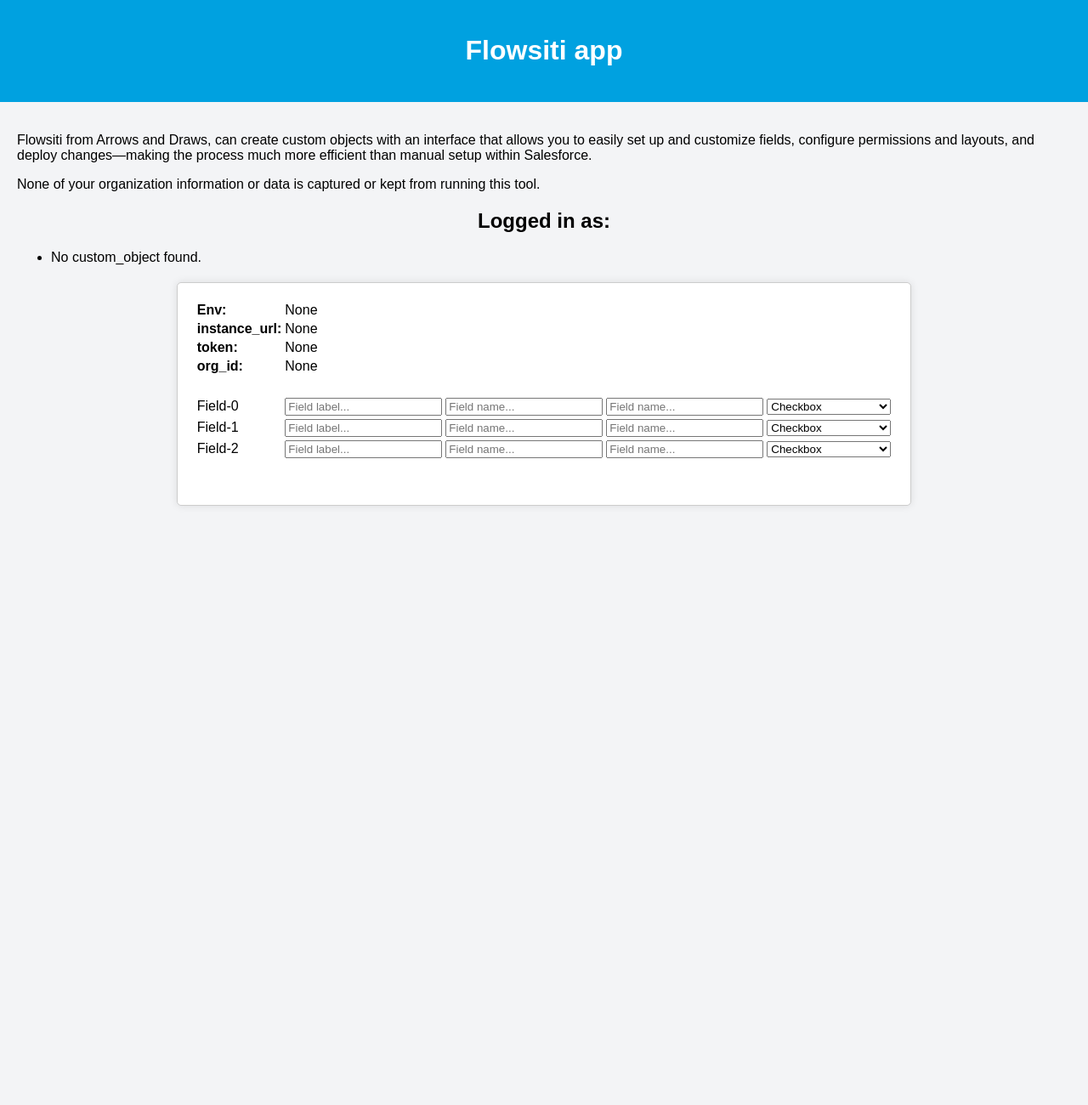
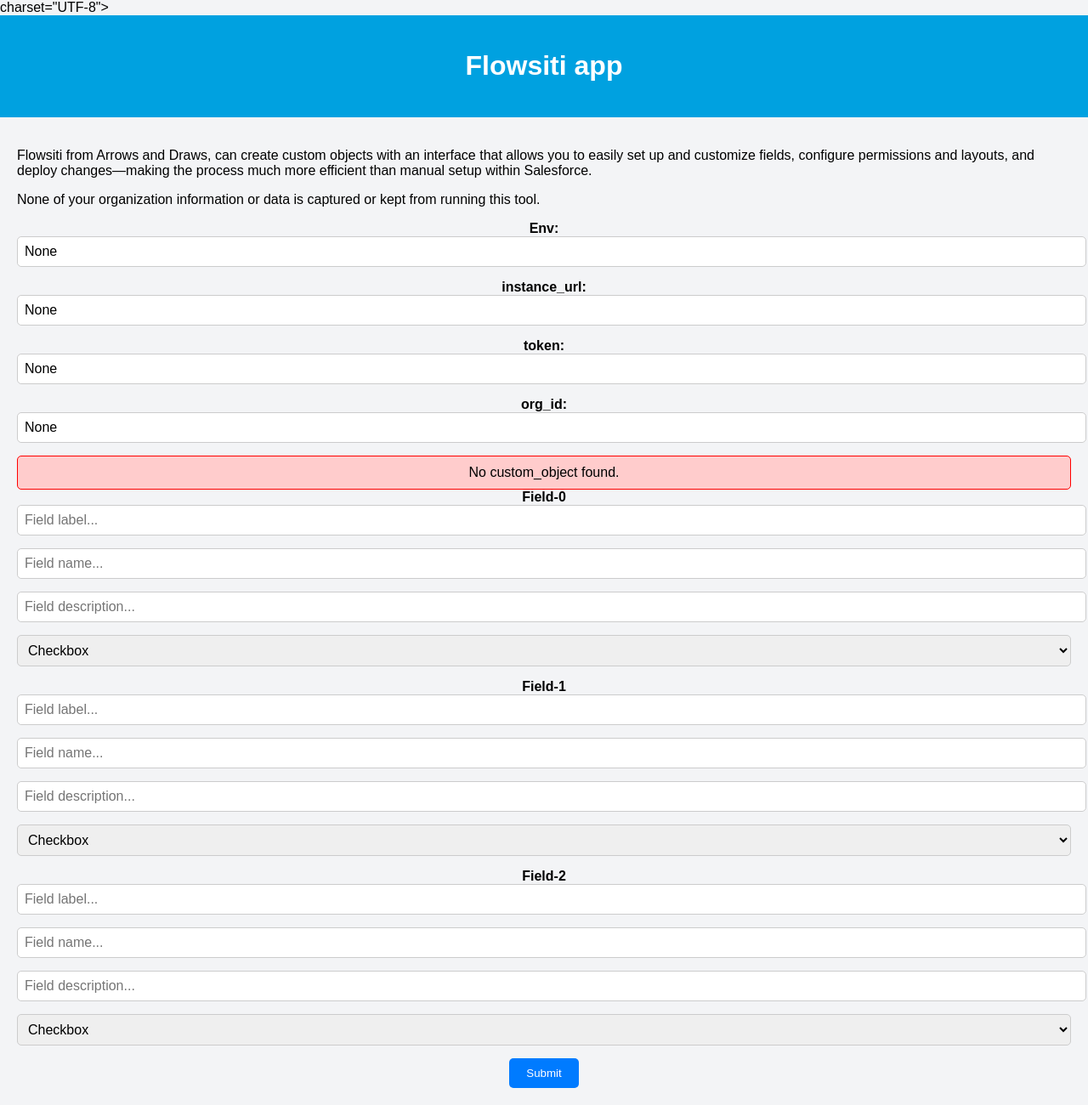
Before and after one commit to yahyajamaldine/flowsiti, a Flask app: template app/templates/org_infos.html in a window 1280 px wide. Shown: the whole page at 85% size. Before the commit the page ends 595 px from the top, so only its background shows below. Run offline with Flask 3, Linux system fonts and the light colour scheme; the template is opened without the code that fills it: values that come from a table or form of the project are taken from there, others are empty.

Commit message:
standart object layout

```diff
--- a/app/templates/oauthrp.html
+++ b/app/templates/oauthrp.html
@@ -183,8 +183,8 @@
                             <option value="MultiselectPicklist">Picklist (Multi-Select)</option>
                             <option value="Text">Text</option>
                             <option value="TextArea">Text Area</option>
-                            <option value="LongTextArea">Text Area (Long)</option>
-                            <option value="Html">Text Area (Rich)</option>
+                            <option disabled ="LongTextArea">Text Area (Long)-( Not available)</option>
+                            <option disabled ="Html">Text Area (Rich)-(Not available)</option>
                             <option value="Url">URL</option>
                         </select>
                     </td>
--- a/app/templates/org_infos.html
+++ b/app/templates/org_infos.html
@@ -4,7 +4,9 @@
     <meta charset="UTF-8" />
     <meta name="viewport" content="width=device-width, initial-scale=1.0" />
     <title>Salesforce Field Creator</title>
+    charset="UTF-8">
     <style>
+        /* Your existing styles */
         body {
             font-family: Arial, sans-serif;
             background-color: #f3f4f6;
@@ -75,6 +77,44 @@
             border-radius: 5px;
             cursor: pointer;
         }
+
+        /* New styles for the updated form */
+        .form-container {
+            max-width: 400px;
+            margin: 0 auto;
+            background-color: #ffffff;
+            padding: 20px;
+            border-radius: 5px;
+            box-shadow: 0 0 10px rgba(0, 0, 0, 0.1);
+        }
+
+        .form-group {
+            margin-bottom: 15px;
+        }
+
+        .form-group label {
+            font-weight: bold;
+        }
+
+        .form-control {
+            width: 100%;
+            padding: 8px;
+            font-size: 16px;
+            border: 1px solid #ccc;
+            border-radius: 5px;
+        }
+
+        .form-control select {
+            height: 38px;
+        }
+
+        .btn-primary {
+            background-color: #007bff;
+        }
+
+        .btn-primary:hover {
+            background-color: #0056b3;
+        }
     </style>
   </head>
   <body>
@@ -93,68 +133,60 @@
         None of your organization information or data is captured or kept from
         running this tool.
       </p>
-
-      <table>
       <form action="." method="POST">
         {{ login_form.hidden_tag() }}
-          <h2>Logged in as:</h2>
-          <tr>
-            <td width="150">
-              <strong>Env:</strong>
-            </td>
-            <td>{{ login_form.environment.data }}</td>
-          </tr>
-          <tr>
-            <td width="150">
-              <strong>instance_url:</strong>
-            </td>
-            <td>{{ login_form.instance_url.data}}</td>
-          </tr>
-          <tr>
-            <td width="150">
-              <strong>token:</strong>
-            </td>
-            <td>{{ login_form.access_token.data}}</td>
-          </tr>
-          <tr>
-            <td width="150">
-              <strong>org_id:</strong>
-            </td>
-            <td>{{ login_form.org_id.data}}</td>
-          </tr>
-          <tr>
-            <ul>
+
+        <div class="form-group">
+          <label for="environment">Env:</label>
+          <input type="text" class="form-control" id="environment" name="environment" value="{{ login_form.environment.data }}">
+        </div>
+
+        <div class="form-group">
+          <label for="instance_url">instance_url:</label>
+          <input type="text" class="form-control" id="instance_url" name="instance_url" value="{{ login_form.instance_url.data }}">
+        </div>
+
+        <div class="form-group">
+          <label for="token">token:</label>
+          <input type="text" class="form-control" id="token" name="token" value="{{ login_form.access_token.data }}">
+        </div>
+
+        <div class="form-group">
+          <label for="org_id">org_id:</label>
+          <input type="text" class="form-control" id="org_id" name="org_id" value="{{ login_form.org_id.data }}">
+        </div>
+
         {% if custom_object %}
-              <li>All Objects in your Org</li>
-              <select id="customObjectDropdown">
+        <div class="form-group">
+          <label for="customObjectDropdown">All Objects in your Org</label>
+          <select class="form-control" id="customObjectDropdown">
             {% for obj in custom_object %}
             <option value="{{ obj.name }}">{{ obj.label }}</option>
             {% endfor %}
           </select>
+        </div>
         {% else %}
-              <li>No custom_object found.</li>
+        <div class="alert alert-warning" role="alert">
+          No custom_object found.
+        </div>
         {% endif %}
-            </ul>
-          </tr>
-          <tr height="20">
-            <td colspan="2"></td>
-        </tr>
+
         {% for i in range(3) %}
-        <tr class="field">
-            <td class="text-center" style="vertical-align:middle;">
-                Field-{{ i }}
-            </td>
-            <td>
-                <input type="text" class="form-control" name="field_label_{{ i }}" placeholder="Field label..." />
-            </td>
-            <td>
-                <input type="text" class="form-control" name="field_name_{{ i }}" placeholder="Field name..." />
-            </td>
-            <td>
-                <input type="text" class="form-control" name="field_description_{{ i }}" placeholder="Field name..." />
-            </td>
-            <td>
-                <select class="form-control" name="field_type_{{ i }}">
+        <div class="form-group">
+          <label for="field_label_{{ i }}">Field-{{ i }}</label>
+          <input type="text" class="form-control" id="field_label_{{ i }}" name="field_label_{{ i }}" placeholder="Field label...">
+        </div>
+
+        <div class="form-group">
+          <input type="text" class="form-control" id="field_name_{{ i }}" name="field_name_{{ i }}" placeholder="Field name...">
+        </div>
+
+        <div class="form-group">
+          <input type="text" class="form-control" id="field_description_{{ i }}" name="field_description_{{ i }}" placeholder="Field description...">
+        </div>
+
+        <div class="form-group">
+          <select class="form-control" id="field_type_{{ i }}" name="field_type_{{ i }}">
             <option value="Checkbox">Checkbox</option>
             <option value="Currency">Currency</option>
             <option value="Date">Date</option>
@@ -168,18 +200,16 @@
             <option value="MultiselectPicklist">Picklist (Multi-Select)</option>
             <option value="Text">Text</option>
             <option value="TextArea">Text Area</option>
-                    <option value="LongTextArea">Text Area (Long)</option>
-                    <option value="Html">Text Area (Rich)</option>
+            <option disabled ="LongTextArea">Text Area (Long)-( Not available)</option>
+            <option disabled ="Html">Text Area (Rich)-(Not available)</option>
             <option value="Url">URL</option>
           </select>
-            </td>
-        </tr>
+        </div>
         {% endfor %}
-        <tr height="30">
-            <td colspan="2"></td>
-        </tr>
+
+        <button type="submit" class="btn btn-primary">Submit</button>
       </form>
-      </table>
+
     </div>
   </body>
 </html>
```
Lines whose indentation alone changed are shown as unchanged.
